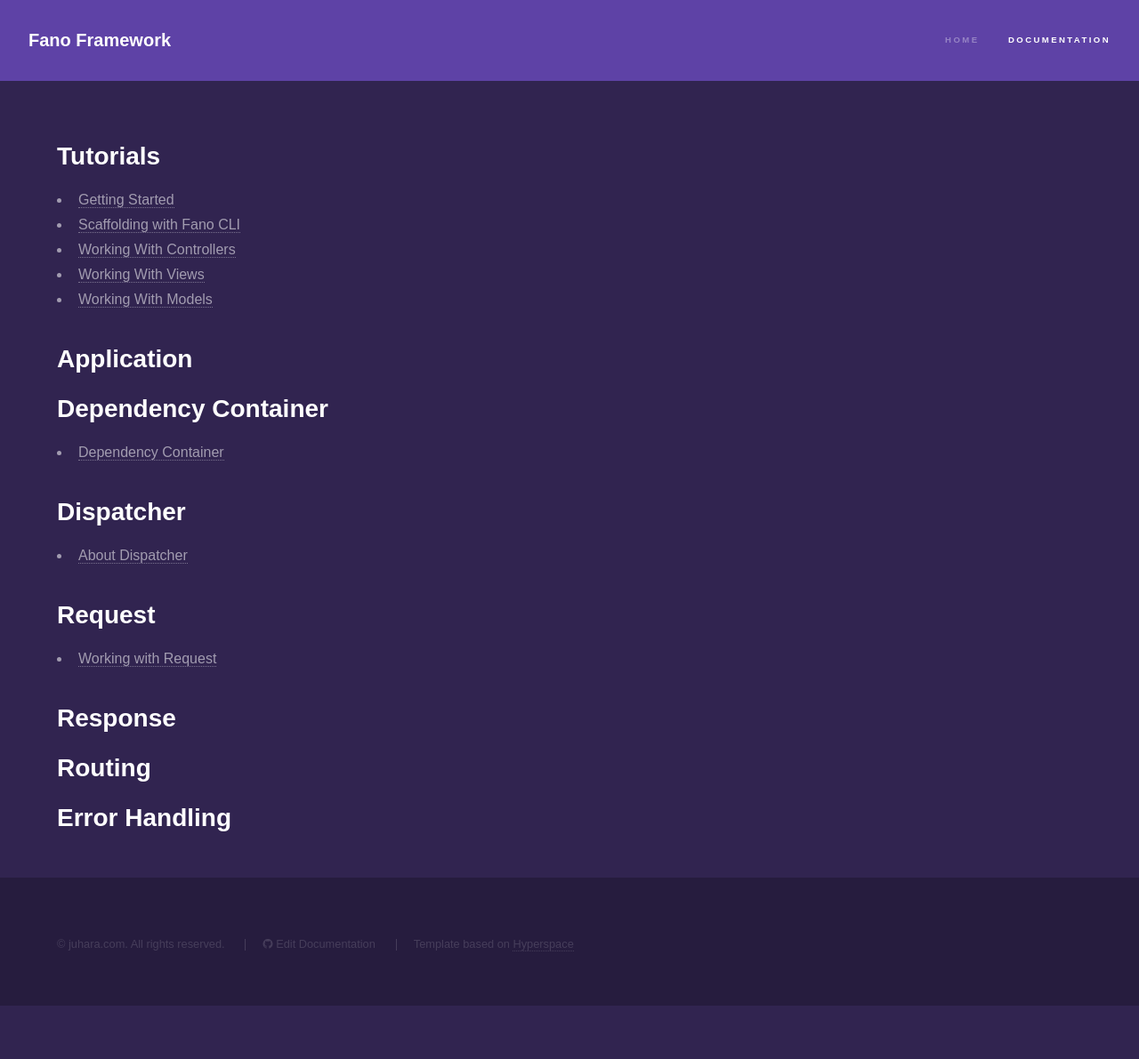
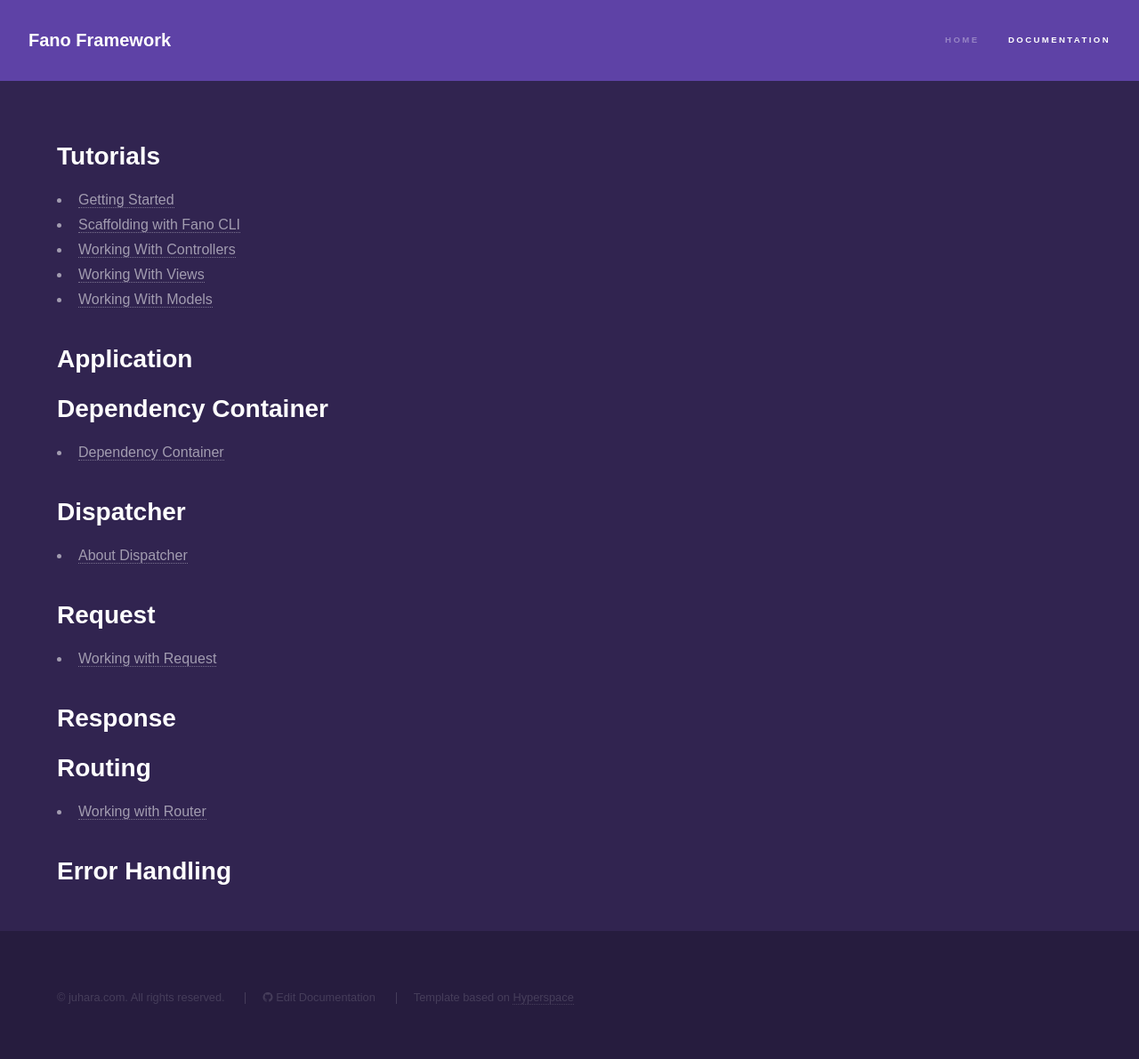
Before and after one commit to fanoframework/fanoframework.github.io, a Jekyll site: the page built from documentation/index.md, in a window 1280 px wide. Shown: the whole page at 89% size. Built offline with Jekyll 4.4.1, drawn with Linux system fonts in a browser that asks for light colours; our own code applies the rules of GitHub Pages for plain Markdown files; before the commit the page ends 1131 px from its top, so only the background shows below that.

Commit message:
add link to router

```diff
--- a/documentation/index.md
+++ b/documentation/index.md
@@ -30,4 +30,6 @@
 
 ## Routing
 
+- [Working with Router](/working-with-router)
+
 ## Error Handling
```
